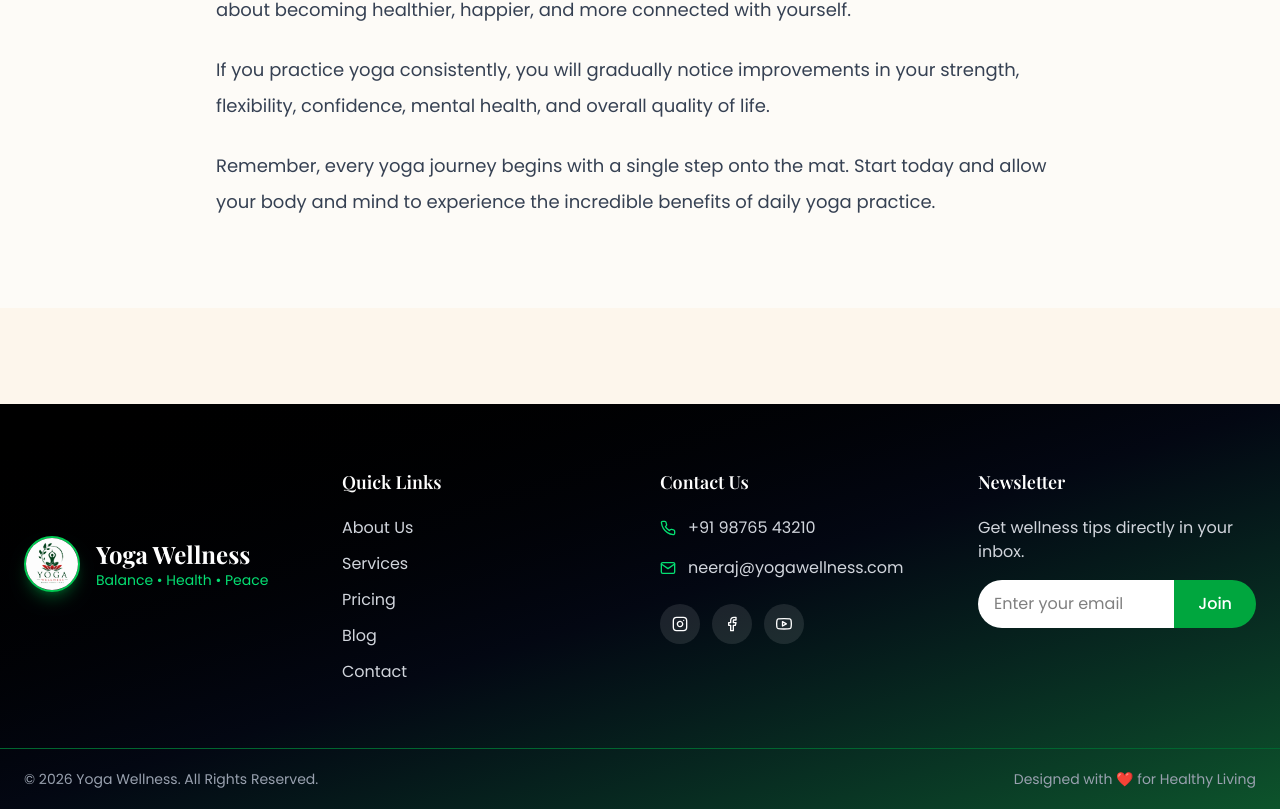
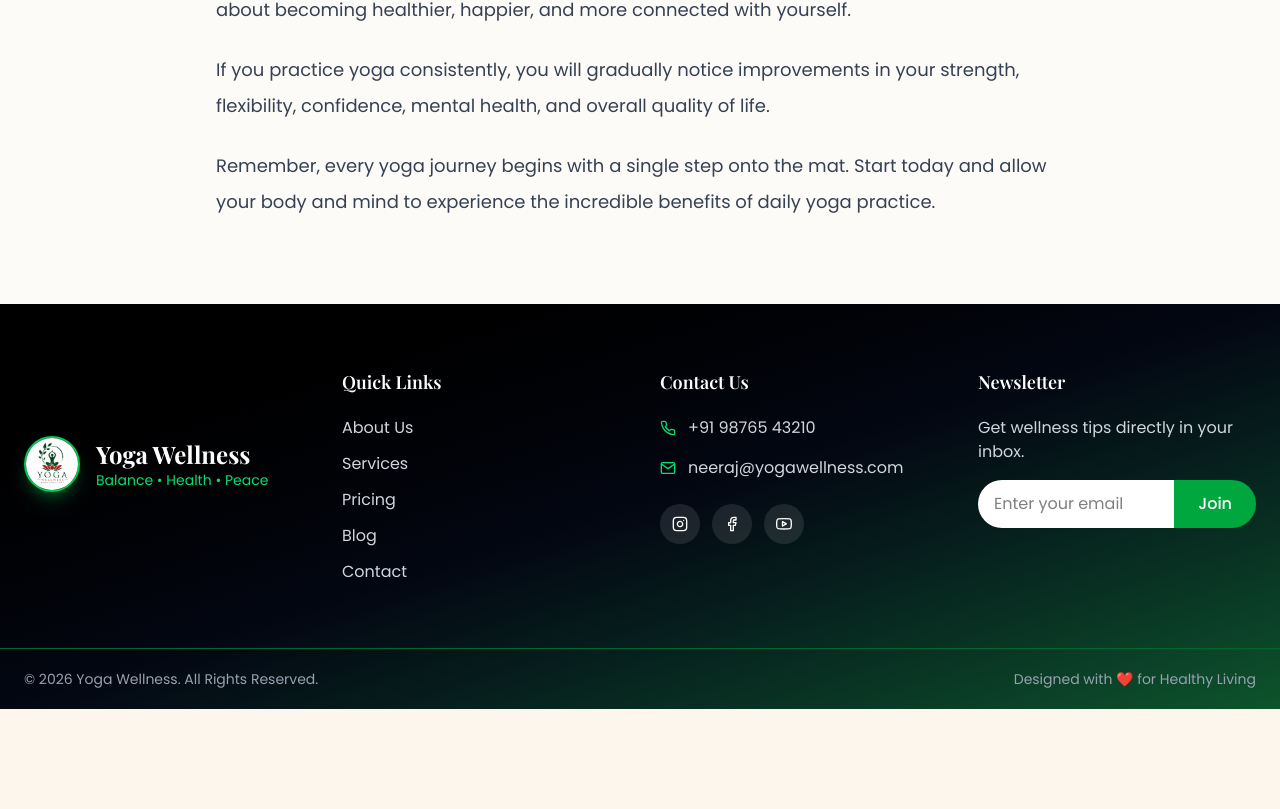
Before and after one commit to neerajkumarroy/yoga-wellness, a Next.js app: page /blog/1 in a window 1280 px wide. Shown: the part 4144-4953 px from the top of the page. After the commit the page ends 4853 px from the top, so only its background shows below. Built offline with nearby package versions, Linux system fonts and the light colour scheme; no server answers.

Commit message:
add blogs id

```diff
--- a/app/blog/[id]/page.tsx
+++ b/app/blog/[id]/page.tsx
@@ -110,7 +110,8 @@ export default async function BlogDetails({ params }: Props) {
 
       </main>
 
-      <Footer />
+       <div className="mt-[-100px]"><Footer /></div>
+
     </>
   );
 }
```
